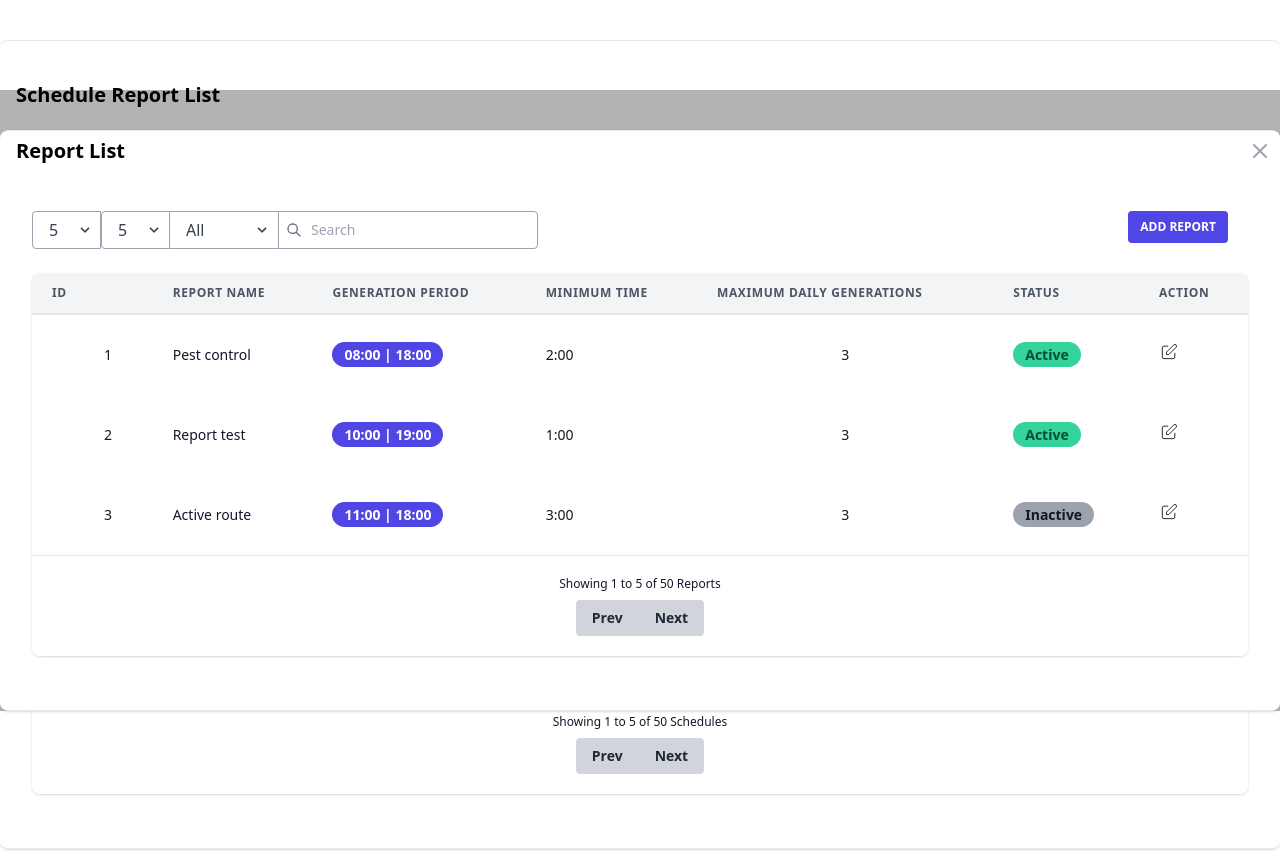
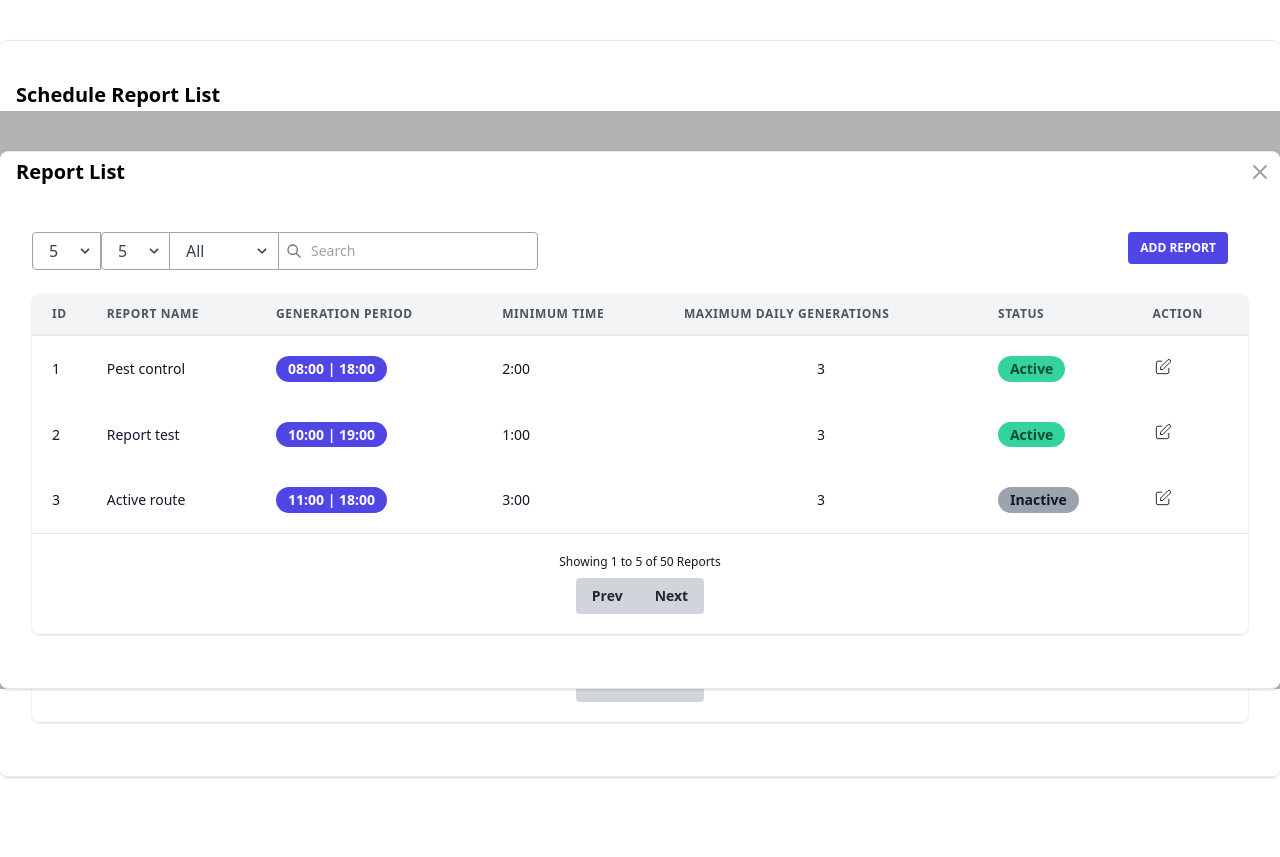
Before and after one commit to donPain/tailwind-poc, a Vue app: page / in a window 1280 px wide. Both pictures are taken after typing "Sample" into the empty fields and a click on the button "ADD REPORT". Shown: the top 857 px of the page. After the commit the page ends 800 px from the top, so only its background shows below. Built offline with nearby package versions, Linux system fonts and the light colour scheme; what tw-elements would draw is missing.

Commit message:
Center id

```diff
--- a/src/App.vue
+++ b/src/App.vue
@@ -6,7 +6,6 @@
 import "./styles/app.css";
 import { defineComponent } from "vue";
 import ScheduleList from "@/components/Schedule/ScheduleList.vue";
-// import ReportRegister from "@/components/ReportRegister.vue";
 
 export default defineComponent({
   name: "App",
--- a/src/components/Report/ReportItem.vue
+++ b/src/components/Report/ReportItem.vue
@@ -2,8 +2,7 @@
   <tr>
     <td class="px-5 py-5 bg-white text-sm">
       <div class="flex items-center">
-        <div class="flex-shrink-0 w-10 h-10"></div>
-        <div class="ml-3">
+        <div class="text-left">
           <p class="text-gray-900 whitespace-no-wrap">
             {{ reportObject.reportId }}
           </p>
--- a/src/components/Report/ReportList.vue
+++ b/src/components/Report/ReportList.vue
@@ -126,14 +126,9 @@
                       <table class="min-w-full leading-normal">
                         <thead>
                           <tr>
-                            <th class="th">Id</th>
+                            <th class="th w-3">Id</th>
                             <th class="th">Report Name</th>
-
-                            <th
-                              class="px-5 py-3 border-b-2 borderqgray-200 bg-gray-100 text-left text-xs font-semibold text-gray-600 uppercase tracking-wider"
-                            >
-                              Generation Period
-                            </th>
+                            <th class="th">Generation Period</th>
                             <th class="th">Minimum Time</th>
                             <th class="th">Maximum Daily Generations</th>
                             <th class="th">Status</th>
--- a/src/components/Schedule/ScheduleItem.vue
+++ b/src/components/Schedule/ScheduleItem.vue
@@ -2,8 +2,7 @@
   <tr>
     <td class="px-5 py-5 bg-white text-sm">
       <div class="flex items-center">
-        <div class="flex-shrink-0 w-10 h-10"></div>
-        <div class="ml-3">
+        <div class="text-left">
           <p class="text-gray-900 whitespace-no-wrap">
             {{ scheduleObject.scheduleId }}
           </p>
@@ -62,7 +61,7 @@
 import { defineComponent } from "vue";
 
 export default defineComponent({
-  name: "TableItem",
+  name: "ScheduleItem",
   props: {
     scheduleObject: {
       type: Object,
--- a/src/components/Schedule/ScheduleList.vue
+++ b/src/components/Schedule/ScheduleList.vue
@@ -111,7 +111,7 @@
                       <table class="min-w-full leading-normal">
                         <thead>
                           <tr>
-                            <th class="th">Id</th>
+                            <th class="th w-3">Id</th>
                             <th class="th">Report Name</th>
                             <th class="th">Status</th>
                             <th class="th">Gen Type</th>
@@ -124,9 +124,9 @@
                           v-for="(scheduleObject, i) in scheduleArray"
                           :key="i"
                         >
-                          <TableItem
+                          <ScheduleItem
                             :scheduleObject="scheduleObject"
-                          ></TableItem>
+                          ></ScheduleItem>
                         </tbody>
                       </table>
                       <div
@@ -187,13 +187,13 @@
 
 <script lang="ts">
 import { defineComponent } from "vue";
-import TableItem from "@/components/Schedule/ScheduleItem.vue";
+import ScheduleItem from "@/components/Schedule/ScheduleItem.vue";
 import ScheduleRegister from "@/components/Schedule/ScheduleRegister.vue";
 import ReportList from "@/components/Report/ReportList.vue";
 
 export default defineComponent({
   name: "ScheduleList",
-  components: { TableItem, ScheduleRegister, ReportList },
+  components: { ScheduleItem, ScheduleRegister, ReportList },
   data() {
     return {
       isShowScheduleModalVisible: false,
```
